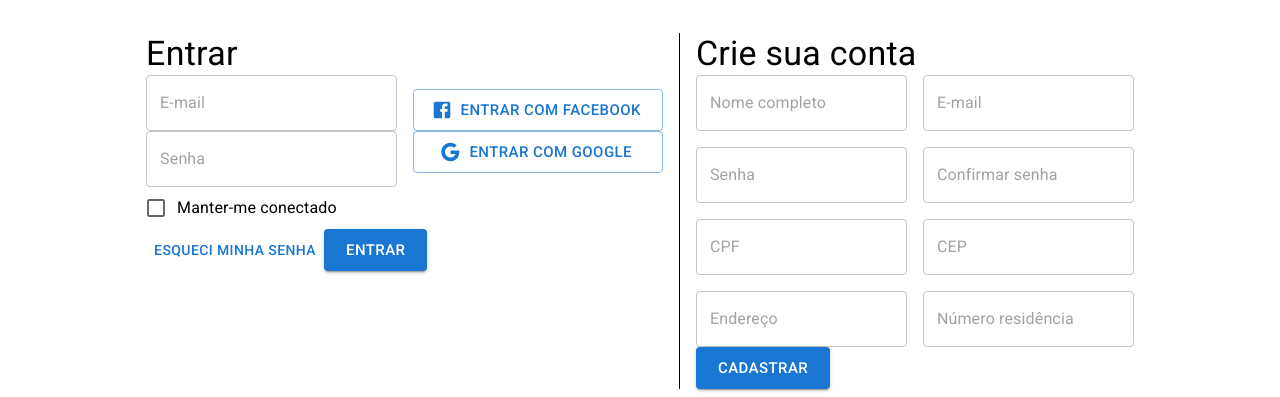
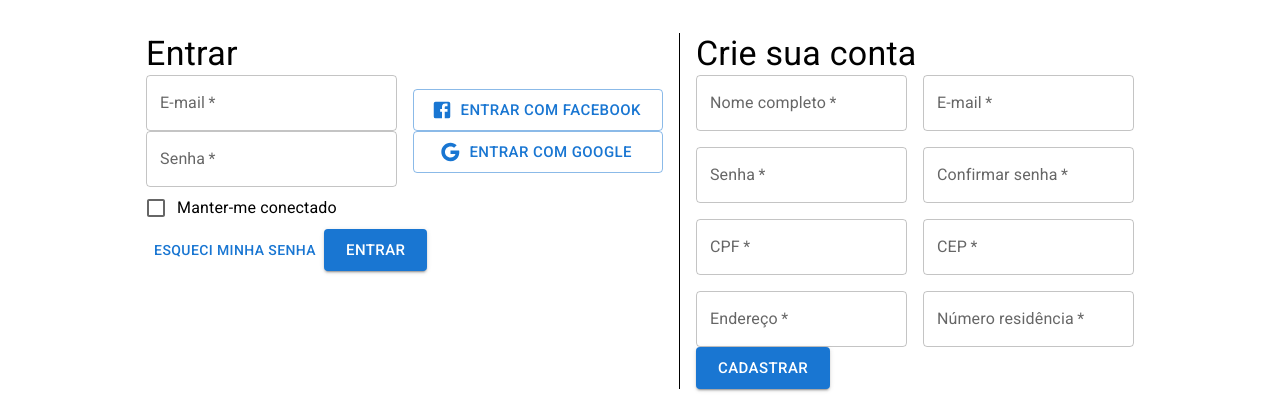
Before and after one commit to guijun13/ihc-voe, a Next.js app: page /login in a window 1280 px wide. Shown: the part 150-547 px from the top of the page. Built offline with nearby package versions, Linux system fonts and the light colour scheme.

Commit message:
add mask for CEP and CPF

```diff
--- a/package.json
+++ b/package.json
@@ -11,9 +11,11 @@
     "@fontsource/roboto": "^4.5.8",
     "@mui/icons-material": "^5.10.9",
     "@mui/material": "^5.10.12",
+    "@types/react-input-mask": "^3.0.2",
     "next": "latest",
     "react": "18.2.0",
     "react-dom": "18.2.0",
+    "react-input-mask": "^2.0.4",
     "vlibras-nextjs": "^1.1.2"
   },
   "devDependencies": {
--- a/pages/login.tsx
+++ b/pages/login.tsx
@@ -1,3 +1,4 @@
+import { useState } from 'react';
 import { Facebook, Google } from '@mui/icons-material';
 import {
   Button,
@@ -10,12 +11,16 @@ import {
 import type { NextPage } from 'next';
 import Footer from '../components/footer';
 import Header from '../components/header';
+import InputMask from 'react-input-mask';
 
 const Login: NextPage = () => {
+  const [CEP, setCEP] = useState('');
+  const [CPF, setCPF] = useState('');
+
   return (
     <>
       <Header />
-      <div className="flex flex-col lg:flex-row justify-center m-8 p-4">
+      <div className="flex flex-row justify-center m-8 p-4">
         <form method="post" className="pr-4 border-r border-solid border-black">
           <Typography variant="h4">Entrar</Typography>
           <div className="grid grid-cols-2 gap-4">
@@ -23,7 +28,8 @@ const Login: NextPage = () => {
               <TextField
                 className="bg-white rounded-xl mt-4"
                 id="outlined-basic"
-                placeholder="E-mail"
+                label="E-mail"
+                placeholder="exemplo@email.com"
                 variant="outlined"
                 required
                 type="email"
@@ -31,6 +37,7 @@ const Login: NextPage = () => {
               <TextField
                 className="bg-white rounded-xl mt-4"
                 id="outlined-basic"
+                label="Senha"
                 placeholder="Senha"
                 variant="outlined"
                 type="password"
@@ -65,63 +72,88 @@ const Login: NextPage = () => {
           <Typography variant="h4">Crie sua conta</Typography>
           <div className="grid grid-cols-2 gap-4">
             <TextField
-              className="bg-white rounded-xl pt-4"
+              className="bg-white rounded-xl mt-4"
               id="outlined-basic"
+              label="Nome completo"
               placeholder="Nome completo"
               variant="outlined"
               required
             />
             <TextField
-              className="bg-white rounded-xl pt-4"
+              className="bg-white rounded-xl mt-4"
               id="outlined-basic"
-              placeholder="E-mail"
+              label="E-mail"
+              placeholder="exemplo@email.com"
               variant="outlined"
               required
               type="email"
             />
             <TextField
-              className="bg-white rounded-xl pt-4"
+              className="bg-white rounded-xl mt-4"
               id="outlined-basic"
+              label="Senha"
               placeholder="Senha"
               variant="outlined"
               type="password"
               required
             />
             <TextField
-              className="bg-white rounded-xl pt-4"
+              className="bg-white rounded-xl mt-4"
               id="outlined-basic"
+              label="Confirmar senha"
               placeholder="Confirmar senha"
               variant="outlined"
               type="password"
               required
             />
+            <InputMask
+              mask="999.999.999-99"
+              placeholder="Digite o seu CPF"
+              value={CPF}
+              onChange={(e) => setCPF(e.target.value)}
+            >
+              {() => (
                 <TextField
-              className="bg-white rounded-xl pt-4"
+                  className="bg-white rounded-xl mt-4"
                   id="outlined-basic"
-              placeholder="CPF"
+                  label="CPF"
+                  // placeholder="xxx.xxx.xxx-xx"
                   variant="outlined"
                   required
-              type="number"
+                  // type="text"
                 />
+              )}
+            </InputMask>
+
+            <InputMask
+              mask="99 999-999"
+              placeholder="Digite o seu CEP"
+              value={CEP}
+              onChange={(e) => setCEP(e.target.value)}
+            >
+              {() => (
                 <TextField
-              className="bg-white rounded-xl pt-4"
+                  className="bg-white rounded-xl mt-4"
                   id="outlined-basic"
-              placeholder="CEP"
+                  label="CEP"
                   variant="outlined"
                   required
-              type="number"
                 />
+              )}
+            </InputMask>
             <TextField
-              className="bg-white rounded-xl pt-4"
+              className="bg-white rounded-xl mt-4"
               id="outlined-basic"
-              placeholder="Endereço"
+              label="Endereço"
+              placeholder="Digite o nome da rua"
               variant="outlined"
               required
             />
             <TextField
-              className="bg-white rounded-xl pt-4"
+              className="bg-white rounded-xl mt-4"
               id="outlined-basic"
-              placeholder="Número residência"
+              label="Número residência"
+              placeholder="Digite o número da residência"
               variant="outlined"
               required
               type="number"
```
Also changed, not shown: 1 other file (tests, documents, lock files or other folders). Lines whose indentation alone changed are shown as unchanged.
